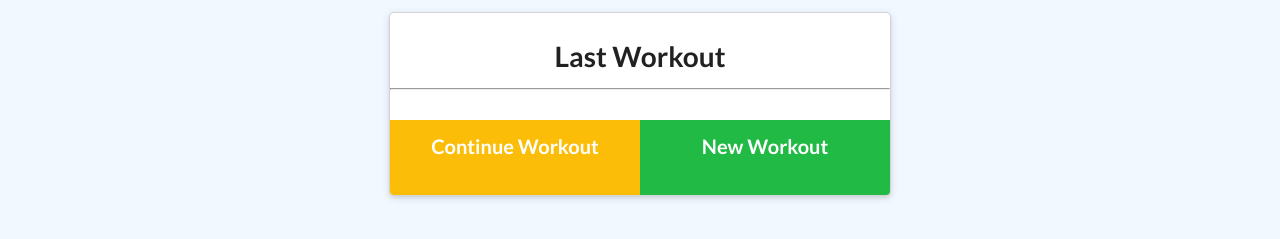
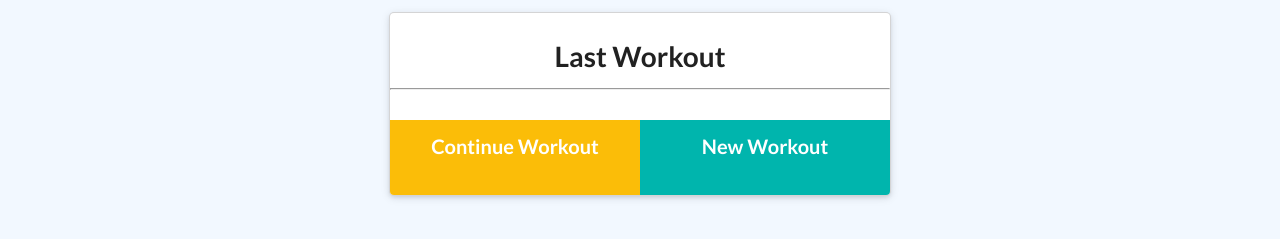
Before and after one commit to xtreme6007/WorkOut-psn, a website: page public/index.html in a window 1280 px wide. Shown: the part 217-456 px from the top of the page. Drawn offline with nearby package versions, Linux system fonts and the light colour scheme; no server answers.

Commit message:
changed button color

```diff
--- a/public/index.html
+++ b/public/index.html
@@ -30,7 +30,7 @@
             <div class="workout-stats"></div>
             <div class="buttons">
               <a id="continue-btn" href="/exercise?" class="huge ui yellow button">Continue Workout</a>
-              <a href="/exercise" class="huge positive ui button">New Workout</a>
+              <a href="/exercise" class="huge ui teal button">New Workout</a>
             </div>
           </div>
         </div>
```
